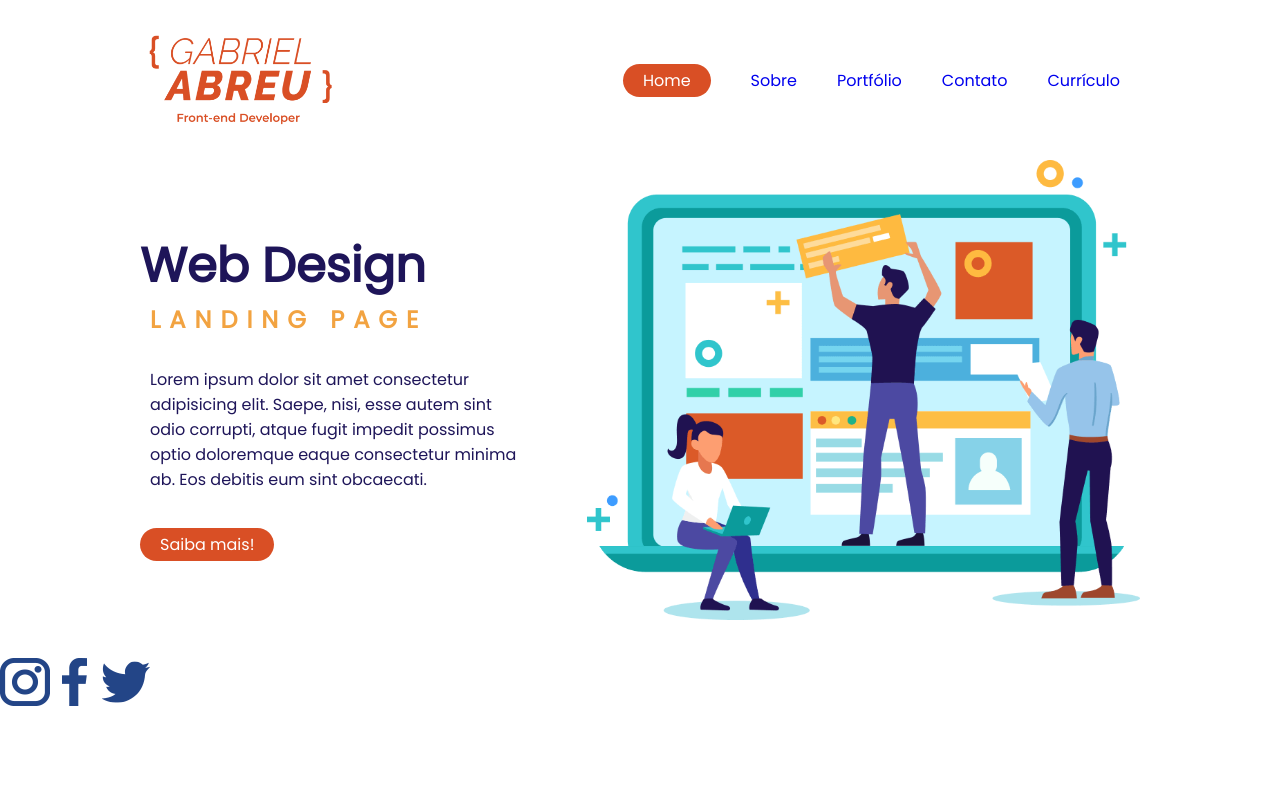
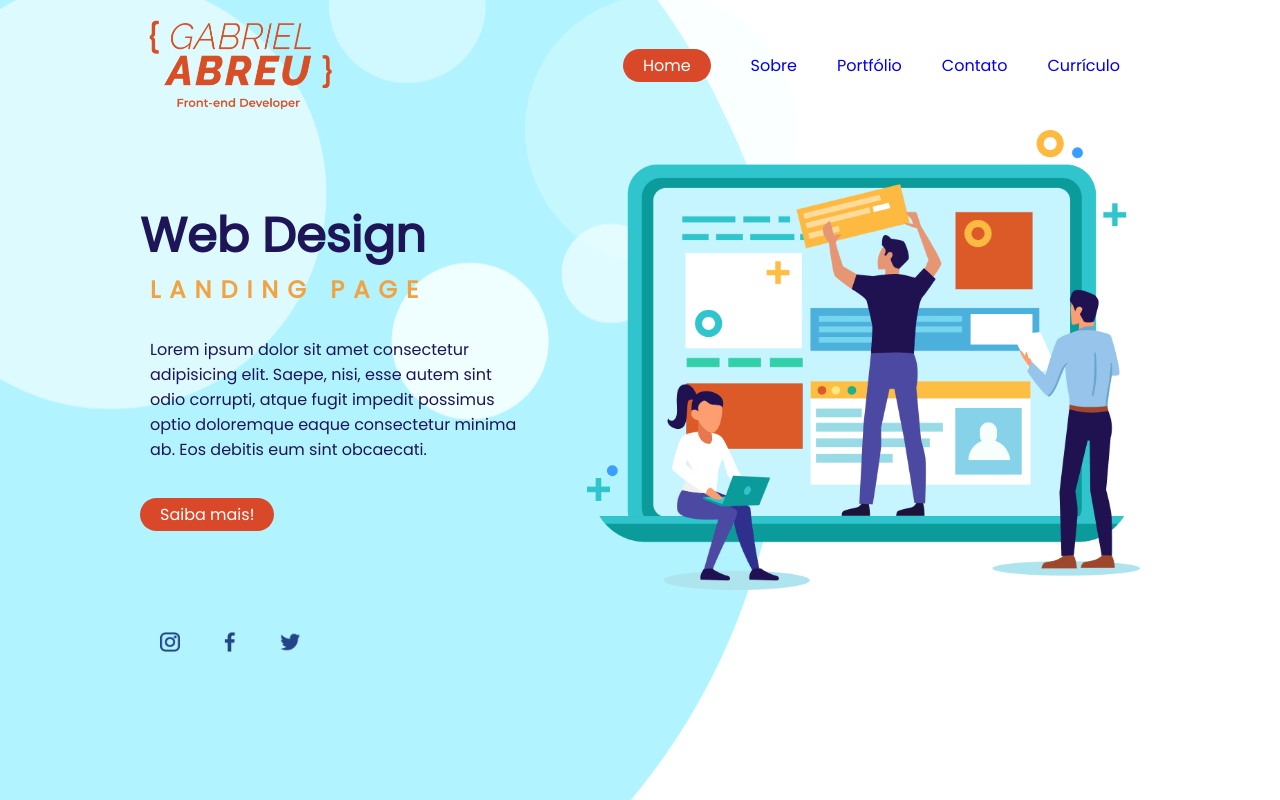
Before and after one commit to gabrielvsabreu/projeto-landingpage, a plain HTML site: page index.html in a window 1280 px wide. Drawn offline with Linux system fonts and the light colour scheme.

Commit message:
vídeo 8

```diff
--- a/css/style.css
+++ b/css/style.css
@@ -19,9 +19,9 @@
     align-items: center;
 }
 
-header, main {
+header, main, footer {
     width: 1000px;
-    margin: 30px auto;
+    margin: 15px auto 0 auto;
 }
 
 header {
@@ -42,10 +42,16 @@ header nav ul li {
 }
 
 .btn {
-    background-color: #d94f25;
+    background-color: #D94929;
     color: white;
     padding: 5px 20px;
     border-radius: 20px;
+}
+
+body {
+    background-image: url('../img/bolha-background.png');
+    background-repeat: no-repeat;
+    background-position: left center;
 }
 
 main {
@@ -81,3 +87,11 @@ article p {
 footer ul {
     list-style: none;
 }
+
+footer ul li {
+    margin: 20px 20px 0 20px;
+}
+
+footer ul li img {
+    height: 20px;
+}
--- a/index.html
+++ b/index.html
@@ -49,7 +49,7 @@
 
     </main>
 
-    <footer>
+    <footer class="row">
 
         <ul class="row">
             <li><a href="#"><img src="./img/logo-insta.png" alt="Instagram"></a></li>
```
